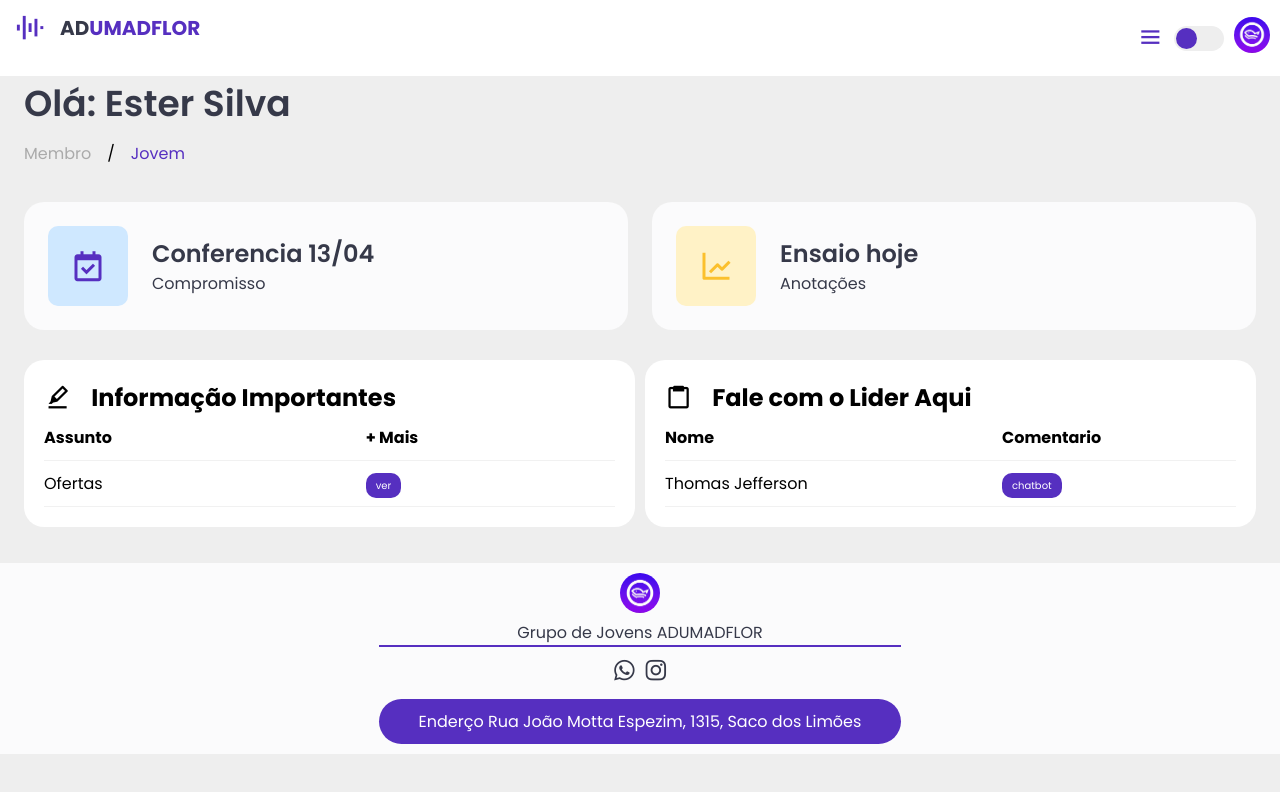
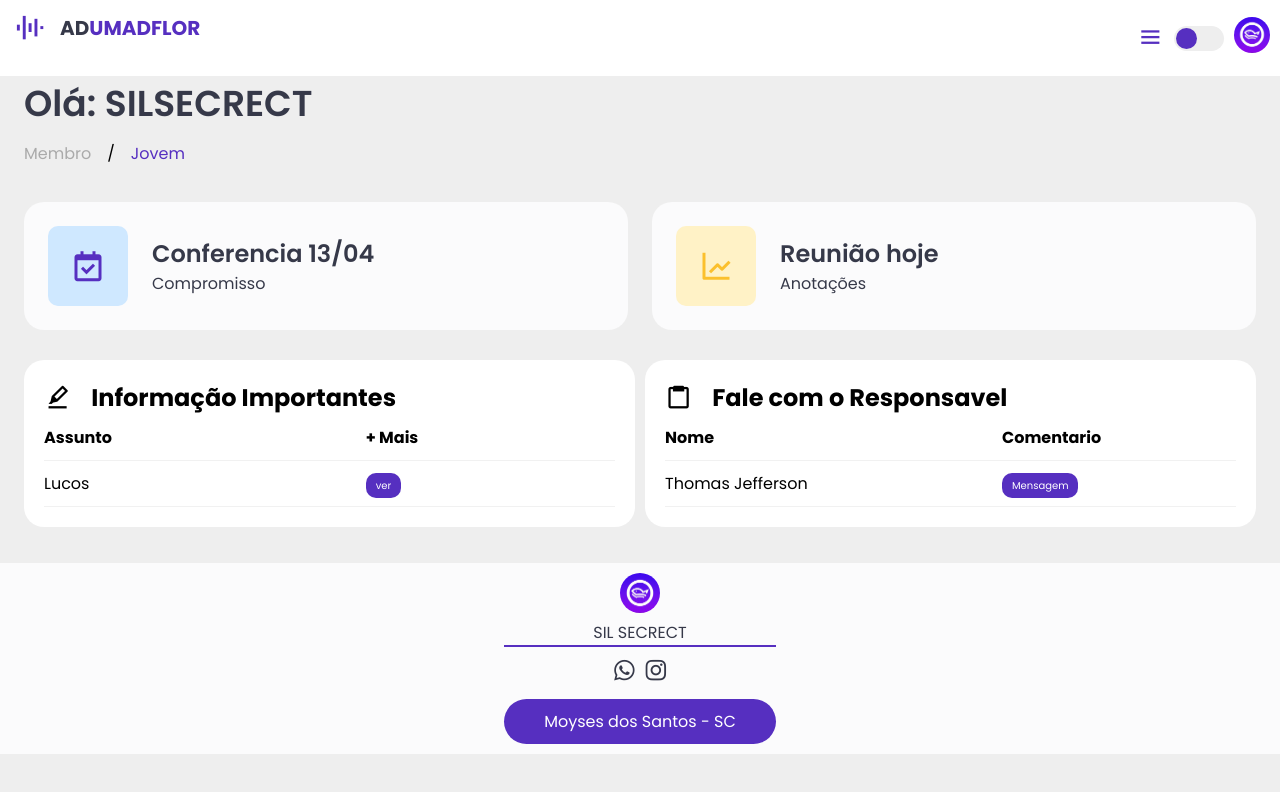
Before and after one commit to SilSecrect/Adumad, a plain HTML site: page membro.html in a window 1280 px wide. Drawn offline with nearby package versions, Linux system fonts and the light colour scheme; a script that the page names is missing.

Commit message:
Update membro.html

```diff
--- a/membro.html
+++ b/membro.html
@@ -9,7 +9,7 @@
     />
     <link rel="shortcut icon" href="images/umad.png" type="image/x-icon" />
     <link rel="stylesheet" href="style.css" />
-    <title>Membro - Jovem</title>
+    <title>Membro</title>
   </head>
 
   <body>
@@ -72,7 +72,7 @@
     <div class="sidebar">
       <a href="#" class="logo">
         <i class="bx bx-equalizer icon-logo"></i>
-        <div class="logo-name"><span>AD</span>UMADFLOR</div>
+        <div class="logo-name"><span>ADM</span>SILSECRECT</div>
       </a>
       <ul class="side-menu">
         <li>
@@ -110,7 +110,7 @@
       <main>
         <div class="header">
           <div class="left">
-            <h1 style="margin-top: 40px">Olá: Ester Silva</h1>
+            <h1 style="margin-top: 40px">Olá: SILSECRECT</h1>
             <ul class="breadcrumb">
               <li><a href="#"> Membro </a></li>
               /
@@ -131,7 +131,7 @@
           <li>
             <i class="bx bx-line-chart"></i>
             <span class="info">
-              <h3>Ensaio hoje</h3>
+              <h3>Reunião hoje</h3>
               <p>Anotações</p>
             </span>
           </li>
@@ -158,7 +158,7 @@
                 </thead>
                 <tbody>
                   <tr>
-                    <td>Ofertas</td>
+                    <td>Lucos</td>
                     <td>
                       <span onclick="btn()"> ver</span>
                     </td>
@@ -173,7 +173,7 @@
                 style="display: flex; align-items: center; gap: 20px"
                 class="section--title"
               >
-                <i class="bx bx-clipboard"></i>Fale com o Lider Aqui
+                <i class="bx bx-clipboard"></i>Fale com o Responsavel
               </h2>
             </div>
             <div class="table">
@@ -188,7 +188,7 @@
                   <tr>
                     <td>Thomas Jefferson</td>
                     <td>
-                      <span onclick="botao()"> chatbot</span>
+                      <span onclick="botao()"> Mensagem</span>
                     </td>
                   </tr>
                 </tbody>
@@ -275,7 +275,7 @@
       <div class="modal-contents">
         <span class="closey">&times;</span>
         <div style="text-align: center; margin-bottom: 10px">
-          <h4>Bem vindo Ao Chat UMADFLOR</h4>
+          <h4>Olá, oque você desseja?</h4>
         </div>
         <section class="content-chat">
           <form action="">
@@ -297,7 +297,7 @@
                 src="images/umad.png"
                 style="height: 40px; border-radius: 20px"
               />
-              <h4>Liderença</h4>
+              <h4>Responsavel</h4>
             </div>
             <div class="content-msg">
               <div
@@ -439,16 +439,16 @@
         <img src="images/umad.png" style="height: 40px; border-radius: 20px" />
         <div>
           <div style="border-bottom: 2px solid #562fc0">
-            <p style="color: var(--dark)">Grupo de Jovens ADUMADFLOR</p>
+            <p style="color: var(--dark)">SIL SECRECT</p>
           </div>
           <div style="padding: 10px; color: var(--dark)">
             <a
-              href="https://www.instagram.com/umadflor.sacodoslimoes/#"
+              href="#"
               target="_blank"
               ><i style="color: var(--dark)" class="bx bxl-whatsapp"></i
             ></a>
             <a
-              href="https://www.instagram.com/umadflor.sacodoslimoes/#"
+              href="#"
               target="_blank"
               ><i style="color: var(--dark)" class="bx bxl-instagram"></i
             ></a>
@@ -461,7 +461,7 @@
             "
           >
             <p style="color: #ffffff">
-              Enderço Rua João Motta Espezim, 1315, Saco dos Limões
+             Moyses dos Santos - SC
             </p>
           </div>
         </div>
```
